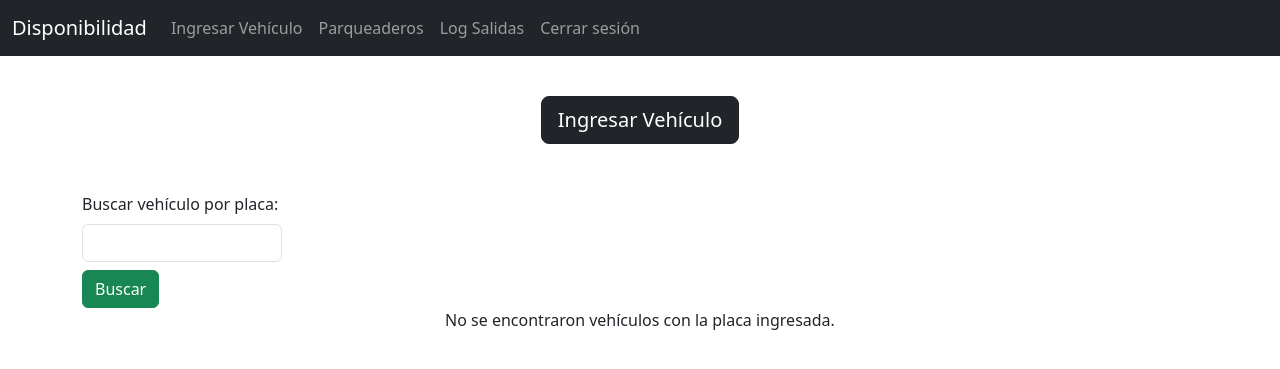
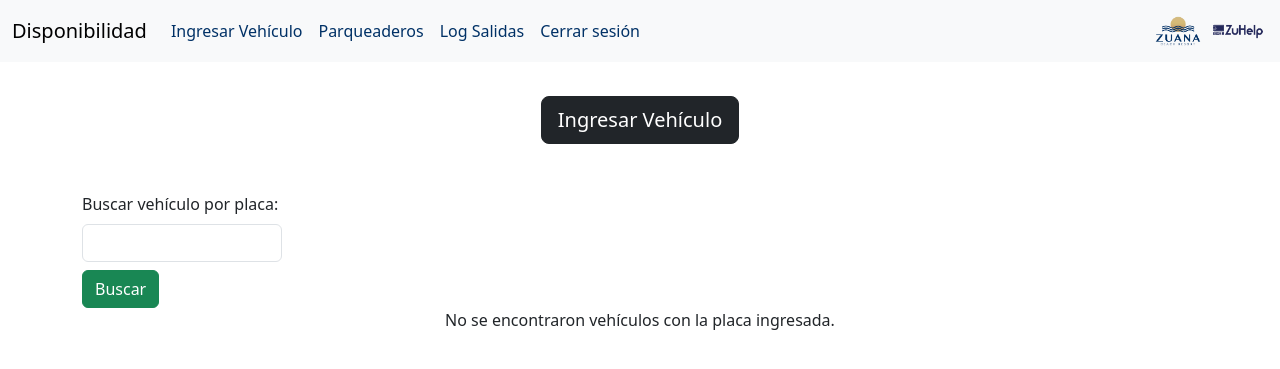
Before and after one commit to jorenecp10/Parqueadero, a Django app: page / in a window 1280 px wide. Shown: the top 369 px of the page. Run offline with Django 4.2, Linux system fonts and the light colour scheme; data that the repository does not hold is empty; some libraries are stand-ins or nearby versions.

Commit message:
con mejoras 2

```diff
--- a/hotel_parqueadero/hotel_parqueadero/settings.py
+++ b/hotel_parqueadero/hotel_parqueadero/settings.py
@@ -85,7 +85,7 @@ WSGI_APPLICATION = 'hotel_parqueadero.wsgi.application'
 DATABASES = {
     'default': {
         'ENGINE': 'django.db.backends.postgresql',
-        'NAME': 'ParqueaderoDB',
+        'NAME': 'parqueaderoDB',
         'USER': 'postgres',
         'PASSWORD': 'root',
         'HOST': 'localhost',
--- /dev/null
+++ b/hotel_parqueadero/parqueadero/static/miestilo.css
@@ -0,0 +1,18 @@
+/* miestilo.css */
+
+/* Cambiar el color del texto de los enlaces del navbar a azul */
+.navbar-nav .nav-link {
+    color: #003166;
+}
+
+/* Cambiar el color del texto del enlace del navbar en estado activo */
+.navbar-nav .nav-link.active {
+    color: #003166;
+}
+/* miestilo.css */
+
+/* Estilos para el contenedor que crea el marco negro */
+.nav-container {
+    border: 2px solid #000; /* Cambiar el color de borde según tus preferencias */
+    padding: 10px; /* Añadir espacio alrededor del contenido */
+}
--- a/hotel_parqueadero/parqueadero/templates/navbar.html
+++ b/hotel_parqueadero/parqueadero/templates/navbar.html
@@ -1,5 +1,9 @@
-<nav class="navbar navbar-expand-lg navbar-dark bg-dark fixed-top"> <!-- Utiliza la clase "fixed-top" para mantener el navbar fijo en la parte superior -->
+{%load static%}
+
+<link rel="stylesheet" type="text/css" href="{% static 'miestilo.css' %}">
+<nav class="navbar navbar-expand-lg navbar-light bg-light fixed-top"> <!-- Utiliza la clase "fixed-top" para mantener el navbar fijo en la parte superior -->
     <div class="container-fluid">
+
         <a class="navbar-brand" href="{% url 'pagina_inicio' %}">Disponibilidad</a>
         <button class="navbar-toggler" type="button" data-bs-toggle="collapse" data-bs-target="#navbarNav"
             aria-controls="navbarNav" aria-expanded="false" aria-label="Toggle navigation">
@@ -21,5 +25,7 @@
                 </li>
             </ul>
         </div>
+         <img src="{% static 'Lz.png' %}" alt="Mi Imagen" style="width:60px;height:auto">
+        <img src="{% static 'zh.png' %}" alt="Mi Imagen" style="width:60px;height:auto">
     </div>
 </nav>
--- a/hotel_parqueadero/parqueadero/templates/pagina_inicio.html
+++ b/hotel_parqueadero/parqueadero/templates/pagina_inicio.html
@@ -1,4 +1,6 @@
 <!DOCTYPE html>
+
+{% load static %}
 <html>
 <head>
     <title>Página de Inicio</title>
@@ -27,6 +29,7 @@
 
          <br>
             <div class="row row-cols-1 row-cols-md-2">
+
                 {% for parqueadero, disponibilidad in disponibilidad_parqueaderos.items %}
                 <div class="col mb-4">
                     <div class="card {% if disponibilidad > 0 %}bg-success{% else %}bg-danger{% endif %} text-white">
```
Also changed, not shown: hotel_parqueadero/media/images/jose_rene.png (added), hotel_parqueadero/media/images/tierra.jpeg (added), hotel_parqueadero/parqueadero/static/Lz.png (added), hotel_parqueadero/parqueadero/static/zh.png (added), hotel_parqueadero/parqueadero/templates/jose_rene.png (added).
